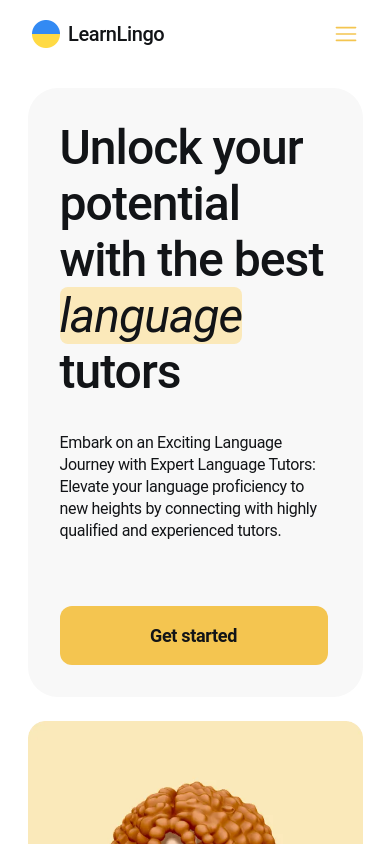
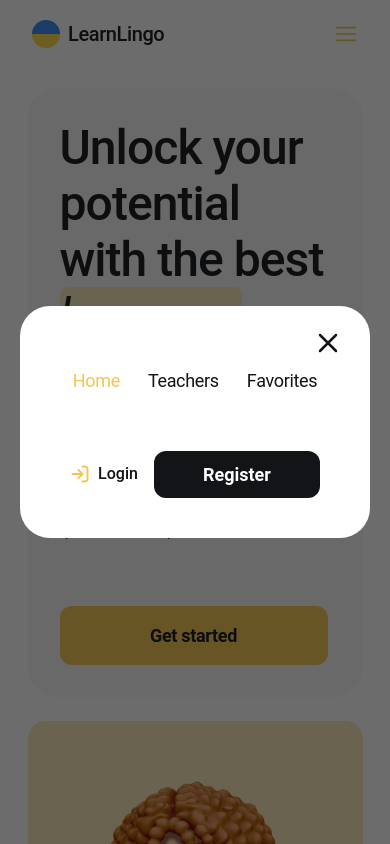
Before and after one commit to sofi-dobriak/learn-lingo, a React (Vite) app: page / in a window 390 px wide. Both pictures are taken after a click on the button 346 px from the left and 34 px from the top of the page. Shown: the top 844 px of the page. Built offline with nearby package versions, Linux system fonts and the light colour scheme; no server answers; a web font is replaced by a local one.

Commit message:
feat: add mobile meni

```diff
--- a/src/App.tsx
+++ b/src/App.tsx
@@ -12,6 +12,7 @@ import Booking from './components/Booking/Booking';
 import { checkAuthState } from './redux/auth/authOperations';
 import InfoMessageLogin from './components/InfoMessageLogin/InfoMessageLogin';
 import InfoSuccessBooking from './components/InfoSuccessBooking/InfoSuccessBooking';
+import MobileMenu from './components/MobileMenu/MobileMenu';
 
 const HomePage = lazy(() => import('./pages/HomePage/HomePage'));
 const TeachersPage = lazy(() => import('./pages/TeachersPage/TeachersPage'));
@@ -50,6 +51,7 @@ function App() {
         {modalType === 'booking' && <Booking />}
         {modalType === 'infoLogin' && <InfoMessageLogin />}
         {modalType === 'infoSuccess' && <InfoSuccessBooking />}
+        {modalType === 'mobileMenu' && <MobileMenu />}
       </Modal>
     </>
   );
--- a/src/components/InfoMessageLogin/InfoMessageLogin.module.css
+++ b/src/components/InfoMessageLogin/InfoMessageLogin.module.css
@@ -29,13 +29,13 @@
   min-width: 200px;
 }
 
-@media screen and (max-width:375px) {
+@media screen and (max-width:767px) {
   .infoButtonsList {
     justify-content: center;
   }
 }
 
-@media screen and (max-width:768px) {
+@media screen and (max-width:375px) {
 
   .infoLoginButton,
   .infoRegisterButton {
--- /dev/null
+++ b/src/components/MobileMenu/MobileMenu.module.css
@@ -0,0 +1,32 @@
+.mobileMenuContainer {
+  display: flex;
+  flex-direction: column;
+  justify-content: center;
+  align-items: center;
+  gap: 50px;
+}
+
+.userNameLogOutContainer {
+  display: flex;
+  align-items: center;
+  justify-content: center;
+}
+
+.displayName {
+  text-align: center;
+  font-weight: 500;
+  line-height: 1.5;
+  min-width: 120px;
+}
+
+.logOutButton {
+  min-width: 150px;
+  padding: 10px;
+}
+
+@media screen and (max-width:320px) {
+  .userNameLogOutContainer {
+    flex-direction: column;
+    gap: 20px;
+  }
+}
--- /dev/null
+++ b/src/components/MobileMenu/MobileMenu.tsx
@@ -0,0 +1,40 @@
+import toast from 'react-hot-toast';
+import { logoutUser } from '../../redux/auth/authOperations';
+import { selectIsAuthenticated, selectUser } from '../../redux/auth/authSelectors';
+import { useAppDispatch, useAppSelector } from '../../redux/hooks';
+import { closeModal } from '../../redux/modals/modalSlice';
+import Button from '../common/Button/Button';
+import AuthNav from '../header/AuthNav/AuthNav';
+import Navigation from '../header/Navigation/Navigation';
+import s from './MobileMenu.module.css';
+
+const MobileMenu = () => {
+  const dispatch = useAppDispatch();
+  const user = useAppSelector(selectUser);
+  const isLoggedIn = useAppSelector(selectIsAuthenticated);
+
+  const handleLogOut = () => {
+    dispatch(closeModal());
+    dispatch(logoutUser());
+    toast.success('Successfully logged out');
+  };
+
+  return (
+    <div className={s.mobileMenuContainer}>
+      <Navigation />
+
+      {isLoggedIn && (
+        <div className={s.userNameLogOutContainer}>
+          <h2 className={s.displayName}>Hello, {user?.displayName}!</h2>
+          <Button variant='primary' onClick={handleLogOut} className={s.logOutButton}>
+            Log out
+          </Button>
+        </div>
+      )}
+
+      {!isLoggedIn && <AuthNav />}
+    </div>
+  );
+};
+
+export default MobileMenu;
--- a/src/components/common/Modal/Modal.module.css
+++ b/src/components/common/Modal/Modal.module.css
@@ -63,8 +63,15 @@
   }
 }
 
-@media screen and (max-width:768px) {
+.mobileMenuContent {
+  width: 100%;
+}
+
+@media screen and (max-width:767px) {
   .modalContent {
     padding: 32px;
+    padding-top: 64px;
+    max-width: calc(100% - 40px);
+    margin: 20px;
   }
 }
--- a/src/components/common/Modal/Modal.tsx
+++ b/src/components/common/Modal/Modal.tsx
@@ -6,7 +6,6 @@ import { useAppDispatch, useAppSelector } from '../../../redux/hooks';
 import type React from 'react';
 import { useEffect } from 'react';
 import { selectIsVisible, selectModalType } from '../../../redux/modals/modalSelectors';
-import Container from '../Container/Container';
 
 interface ModalProps {
   children: React.ReactNode;
@@ -37,12 +36,12 @@ const Modal = ({ children, className = '' }: ModalProps) => {
 
   return createPortal(
     <div className={clsx(s.modalBackdrop, isVisible && s.visible)} onClick={handleBackdropClick}>
-      <Container>
       <div
         className={clsx(
           s.modalContent,
           className,
-            modalType === 'booking' && s.bookingModalContent
+          modalType === 'booking' && s.bookingModalContent,
+          modalType === 'mobileMenu' && s.mobileMenuContent
         )}
       >
         <button onClick={() => dispatch(closeModal())} type='button' className={s.buttonClose}>
@@ -52,7 +51,6 @@ const Modal = ({ children, className = '' }: ModalProps) => {
         </button>
         {children}
       </div>
-      </Container>
     </div>,
     document.body
   );
--- a/src/components/header/AuthNav/AuthNav.module.css
+++ b/src/components/header/AuthNav/AuthNav.module.css
@@ -32,3 +32,14 @@
 .active {
   color: var(--hover-color);
 }
+
+@media screen and (max-width:320px) {
+  .loginRegisterLinksList {
+    flex-direction: column;
+    gap: 26px;
+  }
+
+  .loginRegisterLinksList .loginButton {
+    padding: 0;
+  }
+}
--- a/src/components/header/Header/Header.tsx
+++ b/src/components/header/Header/Header.tsx
@@ -8,12 +8,19 @@ import Button from '../../common/Button/Button';
 import { logoutUser } from '../../../redux/auth/authOperations';
 import { RxHamburgerMenu } from 'react-icons/rx';
 import { useMediaQueryView } from '../../../hooks/useMediaQueryView';
+import { openModal } from '../../../redux/modals/modalSlice';
+import toast from 'react-hot-toast';
 
 const Header = () => {
   const dispatch = useAppDispatch();
   const user = useAppSelector(selectUser);
   const isLoggedIn = useAppSelector(selectIsAuthenticated);
   const { isDesktop } = useMediaQueryView();
+
+  const handleLogOut = () => {
+    dispatch(logoutUser());
+    toast.success('Successfully logged out');
+  };
 
   return (
     <header className={s.header}>
@@ -26,11 +33,7 @@ const Header = () => {
           {isLoggedIn && (
             <div className={s.userNameLogOutContainer}>
               <h2 className={s.displayName}>Hello, {user?.displayName}!</h2>
-              <Button
-                variant='primary'
-                onClick={() => dispatch(logoutUser())}
-                className={s.logOutButton}
-              >
+              <Button variant='primary' onClick={handleLogOut} className={s.logOutButton}>
                 Log out
               </Button>
             </div>
@@ -41,7 +44,11 @@ const Header = () => {
       )}
 
       {!isDesktop && (
-        <Button variant='secondary' className={s.burgerButton}>
+        <Button
+          onClick={() => dispatch(openModal({ modalType: 'mobileMenu' }))}
+          variant='secondary'
+          className={s.burgerButton}
+        >
           <RxHamburgerMenu className={s.burgerIcon} />
         </Button>
       )}
--- a/src/components/header/Navigation/Navigation.module.css
+++ b/src/components/header/Navigation/Navigation.module.css
@@ -32,3 +32,20 @@
 .active {
   color: var(--hover-color);
 }
+
+@media screen and (max-width:320px) {
+  .navLinksList {
+    flex-direction: column;
+    gap: 26px;
+  }
+
+  .navLink {
+    padding: 0;
+  }
+}
+
+@media screen and (max-width:1200px) {
+  .navLink {
+    font-size: 18px;
+  }
+}
--- a/src/components/header/Navigation/Navigation.tsx
+++ b/src/components/header/Navigation/Navigation.tsx
@@ -1,3 +1,5 @@
+import { useAppDispatch } from '../../../redux/hooks';
+import { closeModal } from '../../../redux/modals/modalSlice';
 import { setActiveClass } from '../../../utils/setActiveClass';
 import s from './Navigation.module.css';
 
@@ -5,23 +7,36 @@ import { NavLink } from 'react-router-dom';
 
 const Navigation = () => {
   const isLoggedIn = true;
+  const dispatch = useAppDispatch();
 
   return (
     <nav className={s.nav}>
       <ul className={s.navLinksList}>
         <li>
-          <NavLink to='/' className={setActiveClass(s.navLink, s.active)}>
+          <NavLink
+            onClick={() => dispatch(closeModal())}
+            to='/'
+            className={setActiveClass(s.navLink, s.active)}
+          >
             Home
           </NavLink>
         </li>
         <li>
-          <NavLink to='/teachers' className={setActiveClass(s.navLink, s.active)}>
+          <NavLink
+            onClick={() => dispatch(closeModal())}
+            to='/teachers'
+            className={setActiveClass(s.navLink, s.active)}
+          >
             Teachers
           </NavLink>
         </li>
         <li>
           {isLoggedIn && (
-            <NavLink to='/favorites' className={setActiveClass(s.navLink, s.active)}>
+            <NavLink
+              onClick={() => dispatch(closeModal())}
+              to='/favorites'
+              className={setActiveClass(s.navLink, s.active)}
+            >
               Favorites
             </NavLink>
           )}
```
Also changed, not shown: src/types/modal.ts (+8 -1 lines). Lines whose indentation alone changed are shown as unchanged.
